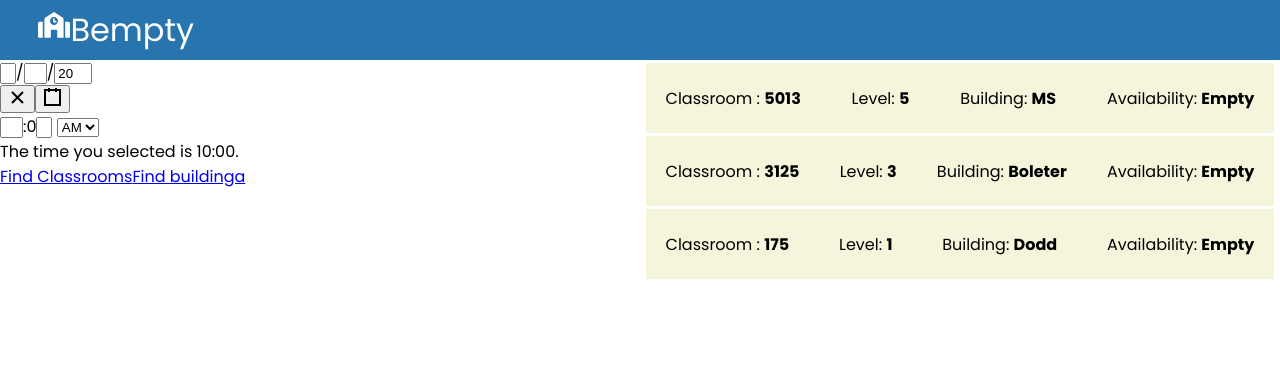
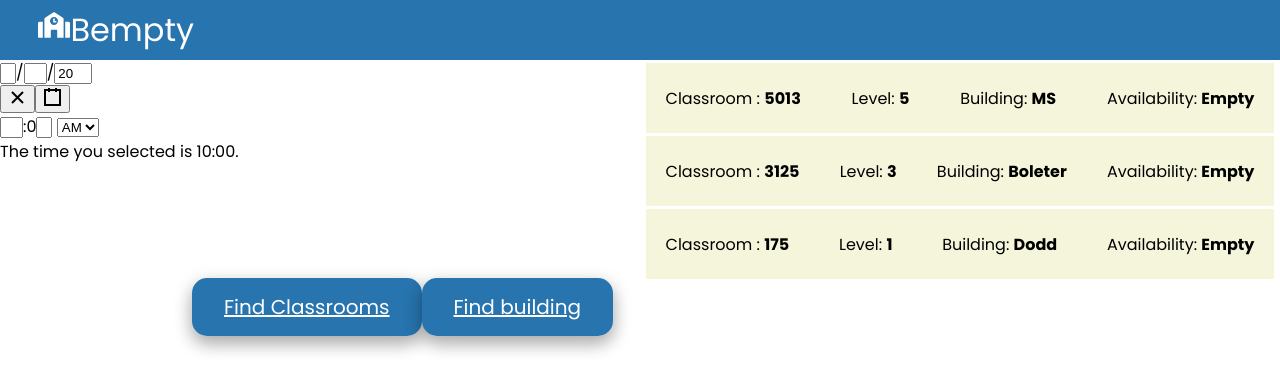
Before and after one commit to daviddavini/BEmpty, a React (Create React App) app in the folder bempty/: page /search in a window 1280 px wide. Shown: the top 390 px of the page. Built offline with nearby package versions, Linux system fonts and the light colour scheme.

Commit message:
fixed landing page routing, added button styling for input panel

```diff
--- a/bempty/src/components/Home.js
+++ b/bempty/src/components/Home.js
@@ -12,7 +12,7 @@ function Home() {
       <div class ="left-content">
         <h1 class = "logo">Welcome!</h1>
         <a class = "slogan">Be your best at an empty place. <br/></a>
-            <Link to="Campus/North" class="link1">  <button class ="main-btn">Search for Empty Classrooms</button></Link>
+            <Link to="Search" class="link1">  <button class ="main-btn">Search for Empty Classrooms</button></Link>
             </div>
             {/* <Link to="Campus/South" class="link1">South Campus</Link> */}
             <div class ="right-content">
--- a/bempty/src/components/InputsArea.css
+++ b/bempty/src/components/InputsArea.css
@@ -3,3 +3,18 @@
     width: 100%;
     height: 100%;
 }
+
+.button1{
+    border-radius: 15px;
+    position: absolute;
+    background-color: #2774AE;
+    color: white;
+    border: none;
+    padding: 15px 32px;
+    font-size: 20px;
+    width: 250px;
+    box-shadow: 0 8px 16px 0 rgba(0,0,0,0.2), 0 6px 20px 0 rgba(0,0,0,0.19);
+    position: relative;
+    top: 8rem;
+    left: 12rem;
+}
--- a/bempty/src/components/InputsArea.js
+++ b/bempty/src/components/InputsArea.js
@@ -15,7 +15,7 @@ export default function InputsArea() {
       <TimePicker onChange={onChange_time} value={time} clockIcon={null} clearIcon={null}/>
       <div>The time you selected is {time}. </div>
       <Link to="/Search" class="button1">Find Classrooms</Link>
-      <Link to="buildings" class="button1">Find buildinga</Link>
+      <Link to="buildings" class="button1">Find building</Link>
     </div>
   )
 }
```
